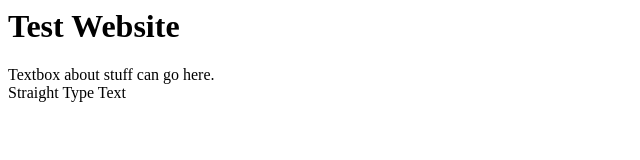
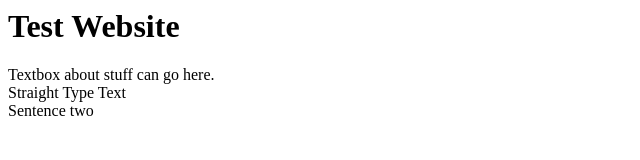
Before and after one commit to jrohrbach20/CSClub, a plain HTML site: page index.html in a window 1280 px wide. Shown: the full height of the page, 0-640 px from the left. Drawn offline with Linux system fonts and the light colour scheme.

Commit message:
Update index.html

```diff
--- a/index.html
+++ b/index.html
@@ -3,4 +3,5 @@
   <div> Textbox about stuff can go here. </div>
   Straight Type Text
   <br>
+  Sentence two
 </html>
```
